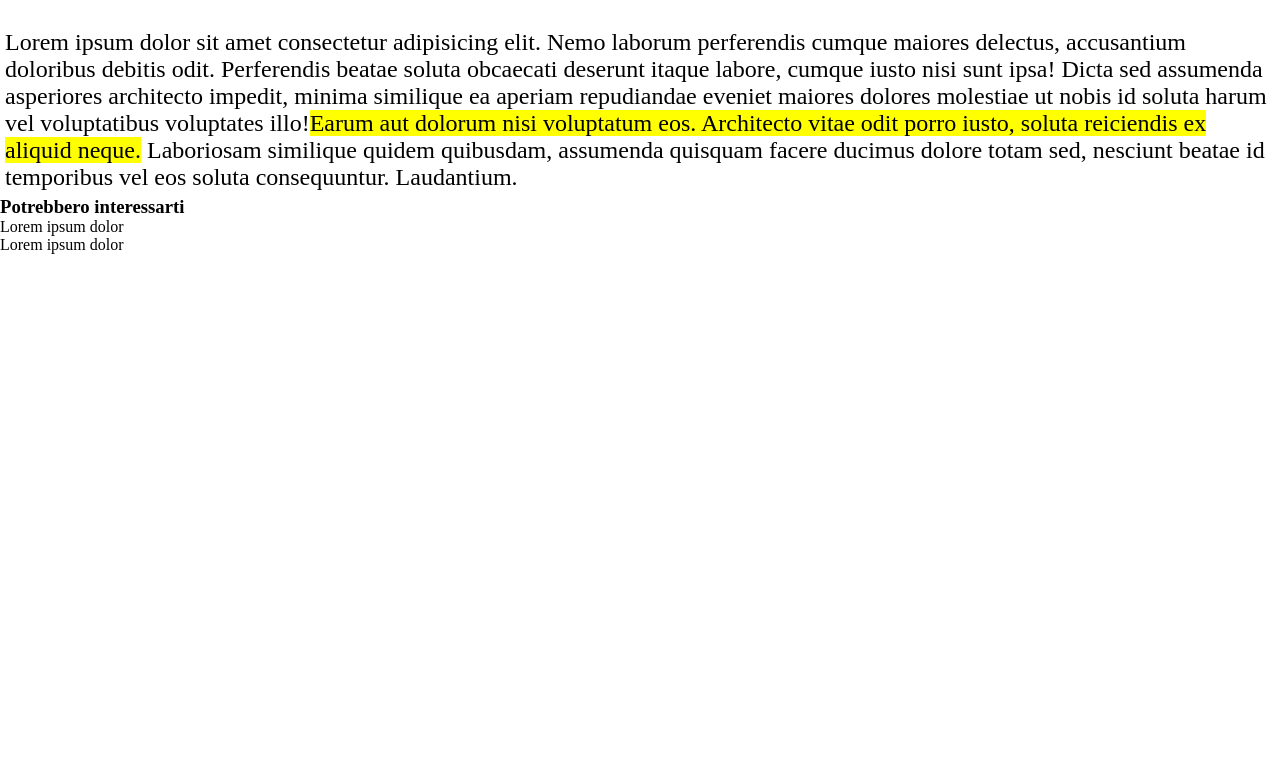
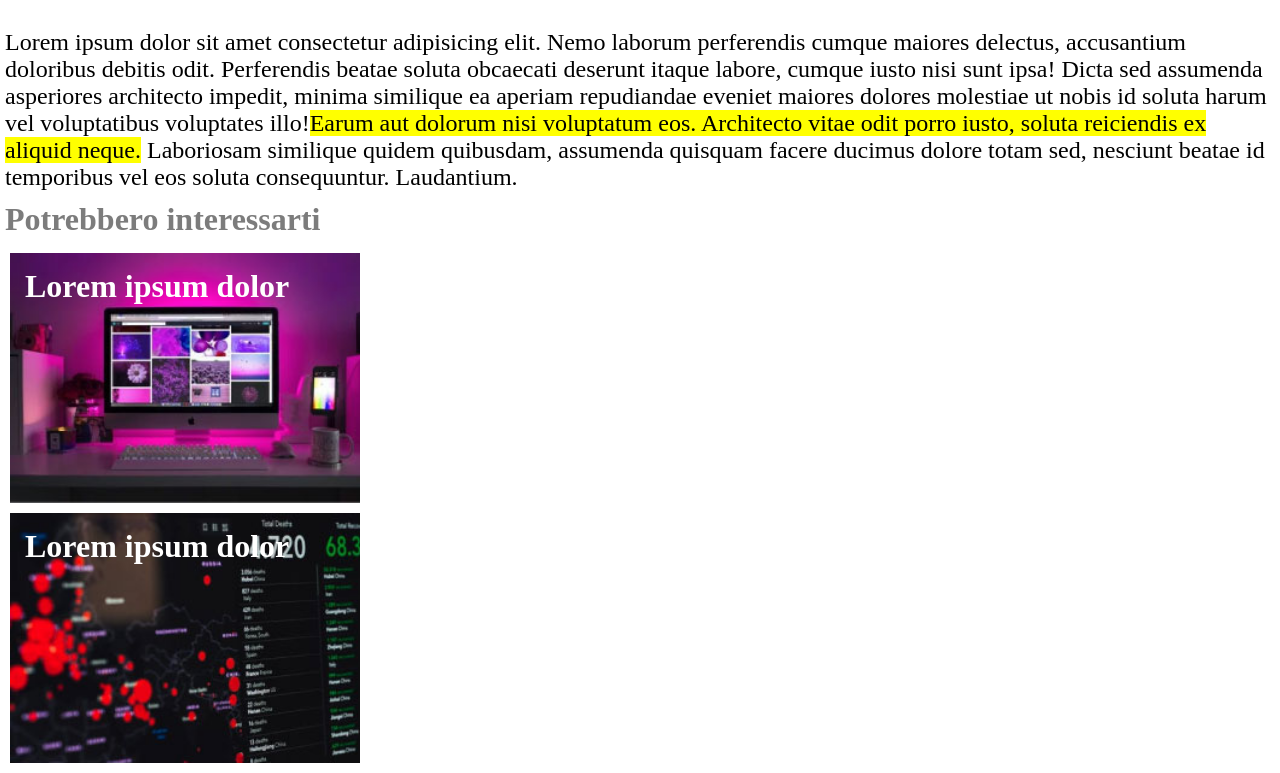
Before and after one commit to Pis4ni/html-css-booleaner, a plain HTML site: page index.html in a window 1280 px wide. Shown: the part 2477-3250 px from the top of the page. Before the commit the page ends 2731 px from the top, so only its background shows below. Drawn offline with Linux system fonts and the light colour scheme.

Commit message:
Added css rules for footer

```diff
--- a/css/style.css
+++ b/css/style.css
@@ -87,3 +87,32 @@ thead{
 .tsmall{
     font-size: 1.3rem;
 }
+
+footer{
+    margin: 5 px;
+}
+
+h3{
+    color: #7c7c7c;
+    padding: 5px;
+    font-size: 2rem;
+}
+.card{
+    background-repeat: no-repeat;
+    background-size: cover;
+    width: 350px;
+    height: 250px;
+    font-size: 2rem;
+    color: #ffffff;
+    margin:10px;
+    padding: 15px;
+    font-weight: 800;
+
+}
+
+.bgimgone{
+    background-image: url(../img/monitor.jpg);
+}
+.bgimgtwo{
+    background-image: url(../img/graph.jpg);
+}
--- a/index.html
+++ b/index.html
@@ -106,8 +106,8 @@
     <!-- footer & affiliate links -->
     <footer>
         <h3>Potrebbero interessarti</h3>
-        <div>Lorem ipsum dolor</div>
-        <div>Lorem ipsum dolor</div>
+        <div class="card bgimgone">Lorem ipsum dolor</div>
+        <div class="card bgimgtwo">Lorem ipsum dolor</div>
     </footer>
 
 </body>
```
